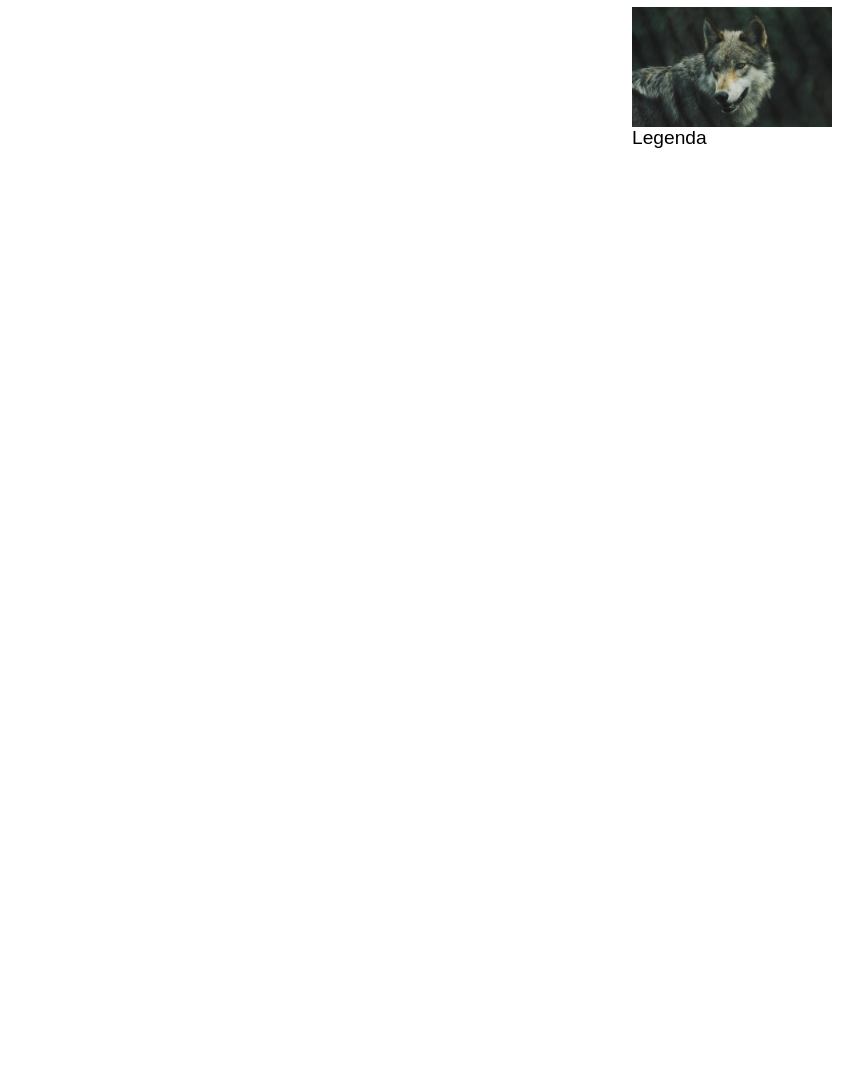
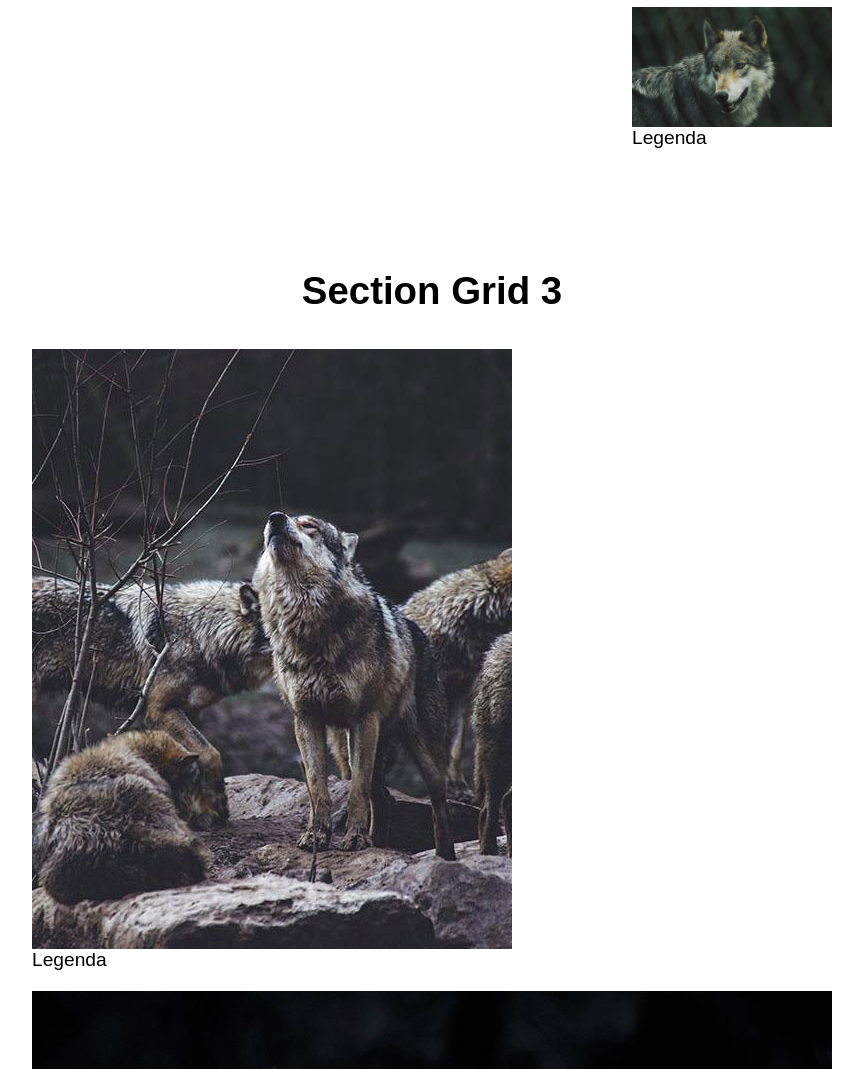
Before and after one commit to nycolexavier/grid-e-flexbox, a plain HTML site: page index.html in a window 1280 px wide. Shown: the part 7650-8719 px from the top of the page, without its empty margins (208-1071 px from the left). Before the commit the page ends 7919 px from the top, so only its background shows below. Drawn offline with Linux system fonts and the light colour scheme.

Commit message:
🎉 finish!

```diff
--- a/index.html
+++ b/index.html
@@ -120,5 +120,22 @@
             </div>
         </div>
     </section>
+
+    <h1>Section Grid 3</h1>
+
+    <section class="grid3" >
+        <div class="grid3-item" >
+            <img src="assets/lobo4.jpg" alt="">
+            <p>Legenda</p>
+        </div>
+        <div>
+            <img src="assets/lobo1.jpg" alt="">
+            <p>Legenda</p>
+        </div>
+        <div>
+            <img src="assets/lobo2.jpg" alt="">
+            <p>Legenda</p>
+        </div>
+    </section>
 </body>
 </html>
--- a/style.css
+++ b/style.css
@@ -127,3 +127,37 @@ grid1 {
         margin: 0 10px;
     }
 }
+
+/* CSS Grid 3  */
+
+.grid3 {
+    display: grid;
+    grid-template-columns: repeat(1, 1fr);
+    grid-gap: 20px;
+    margin: 0 auto;
+    max-width: 800px;
+    padding: 10px;
+}
+
+.grid3-item:nth-child(1) {
+    grid-row: 1 / 3;
+}
+
+.grid3-item {
+    display: grid;
+}
+
+.grid3-item img {
+    grid-column: 1;
+    grid-row: 1/3;
+    align-self: end;
+}
+
+.grid-item p {
+    background: rgba(0, 0, 0, 0.6);
+    padding: 10px;
+    color: white;
+    grid-column: 1;
+    grid-row: 2;
+    align-self: end;
+}
```
